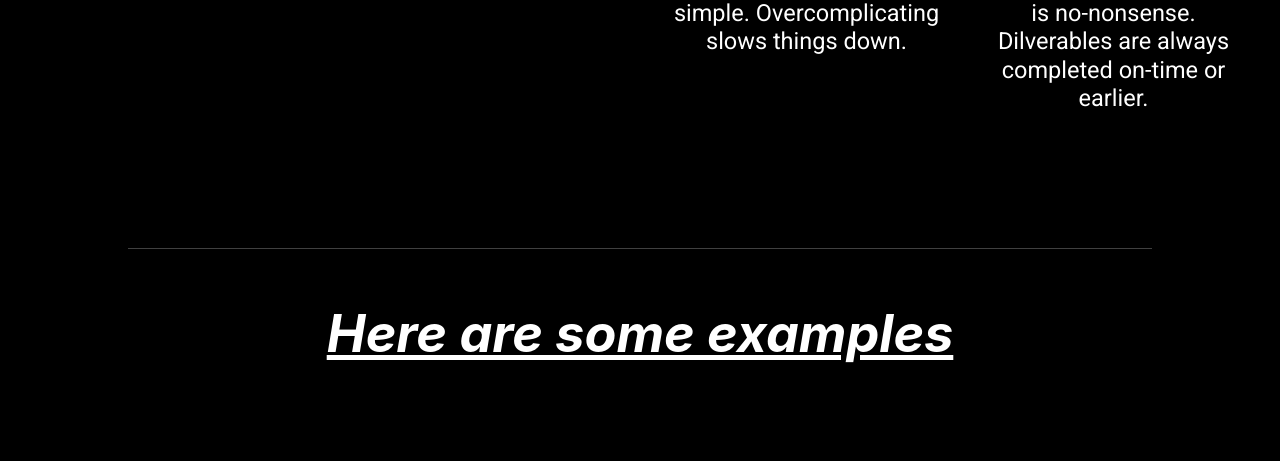
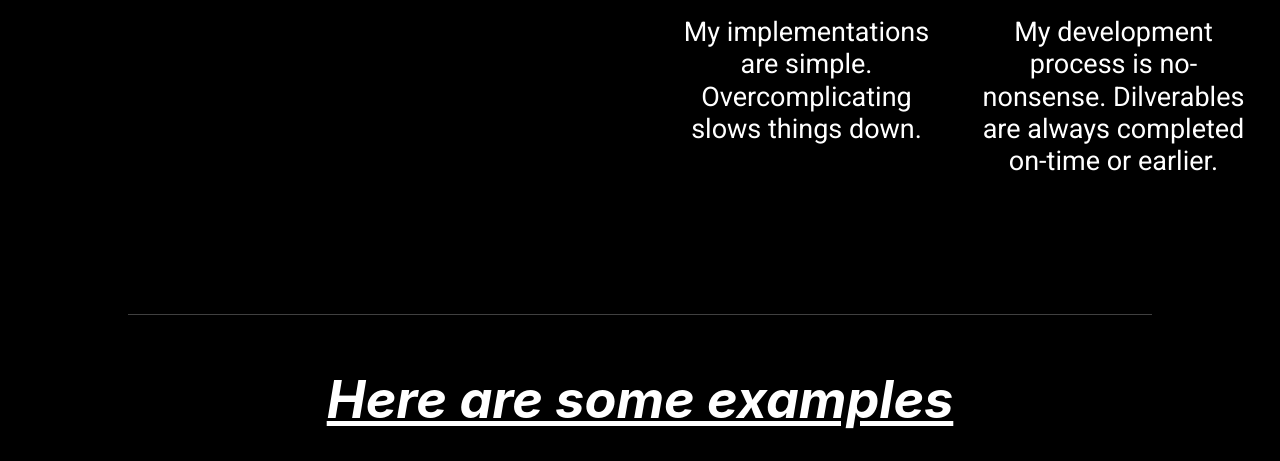
Before and after one commit to zeepk/portfolio, a Gatsby site: page / in a window 1280 px wide. Shown: the part 1536-1997 px from the top of the page. Built offline with nearby package versions, Linux system fonts and the light colour scheme; Gatsby itself is replaced by a stand-in of ours; no server answers.

Commit message:
new repo and font size clamp

```diff
--- a/src/components/OtherThings.jsx
+++ b/src/components/OtherThings.jsx
@@ -45,6 +45,7 @@
       if (
         repo.name === "image-shrinker" ||
         repo.name === "cpu-monitor" ||
+        repo.name === "monitor" ||
         repo.name === "cloud-logging"
       ) {
         icon = (
--- a/src/styles/Focus.css
+++ b/src/styles/Focus.css
@@ -16,6 +16,6 @@
 }
 .focus-text {
   padding: 0 0 30px 0;
-  font-size: calc(16px + (26 - 16) * ((100vw - 300px) / (1600 - 300)));
+  font-size: clamp(1rem, 2.5vw, 1.5rem);
   line-height: 120%;
 }
```
